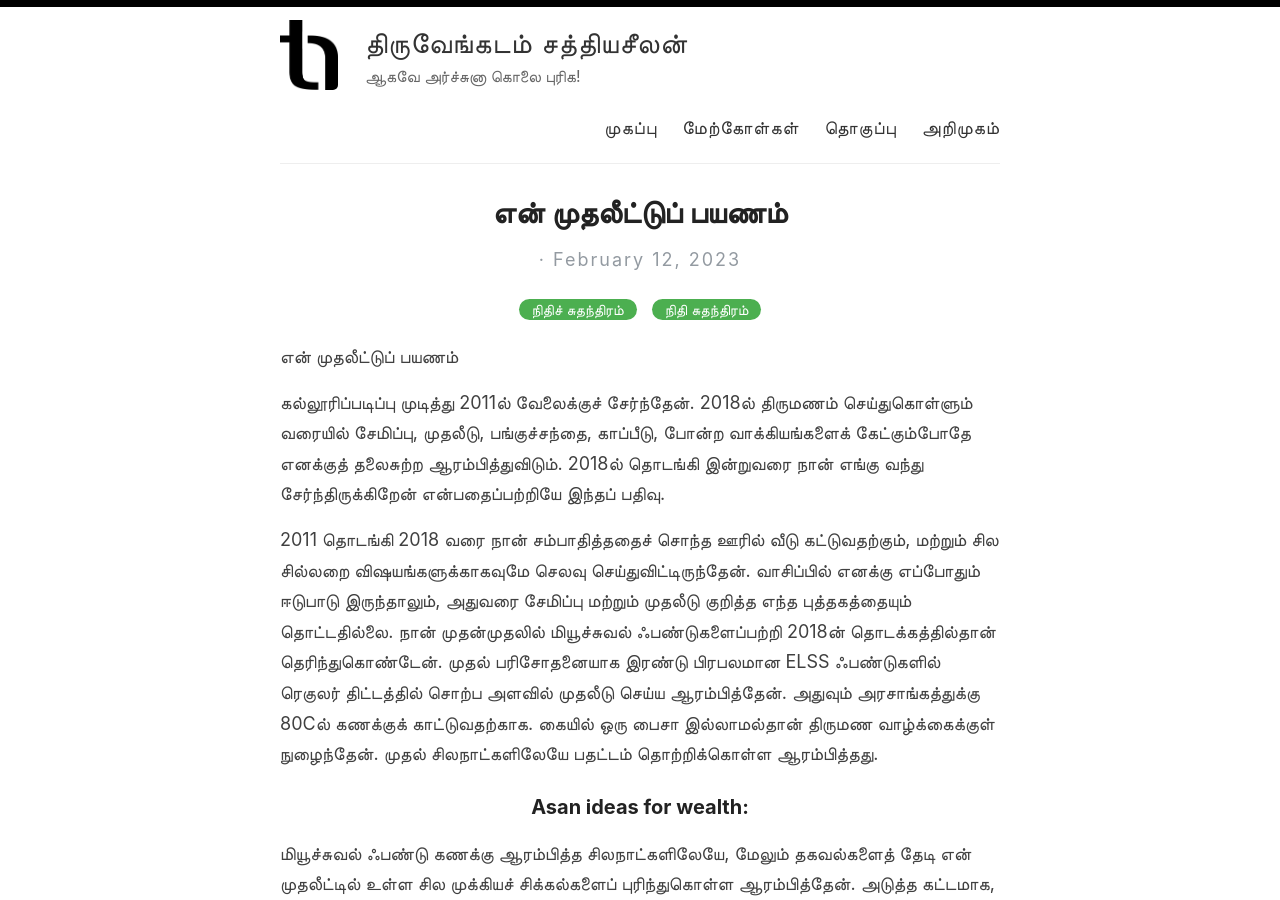
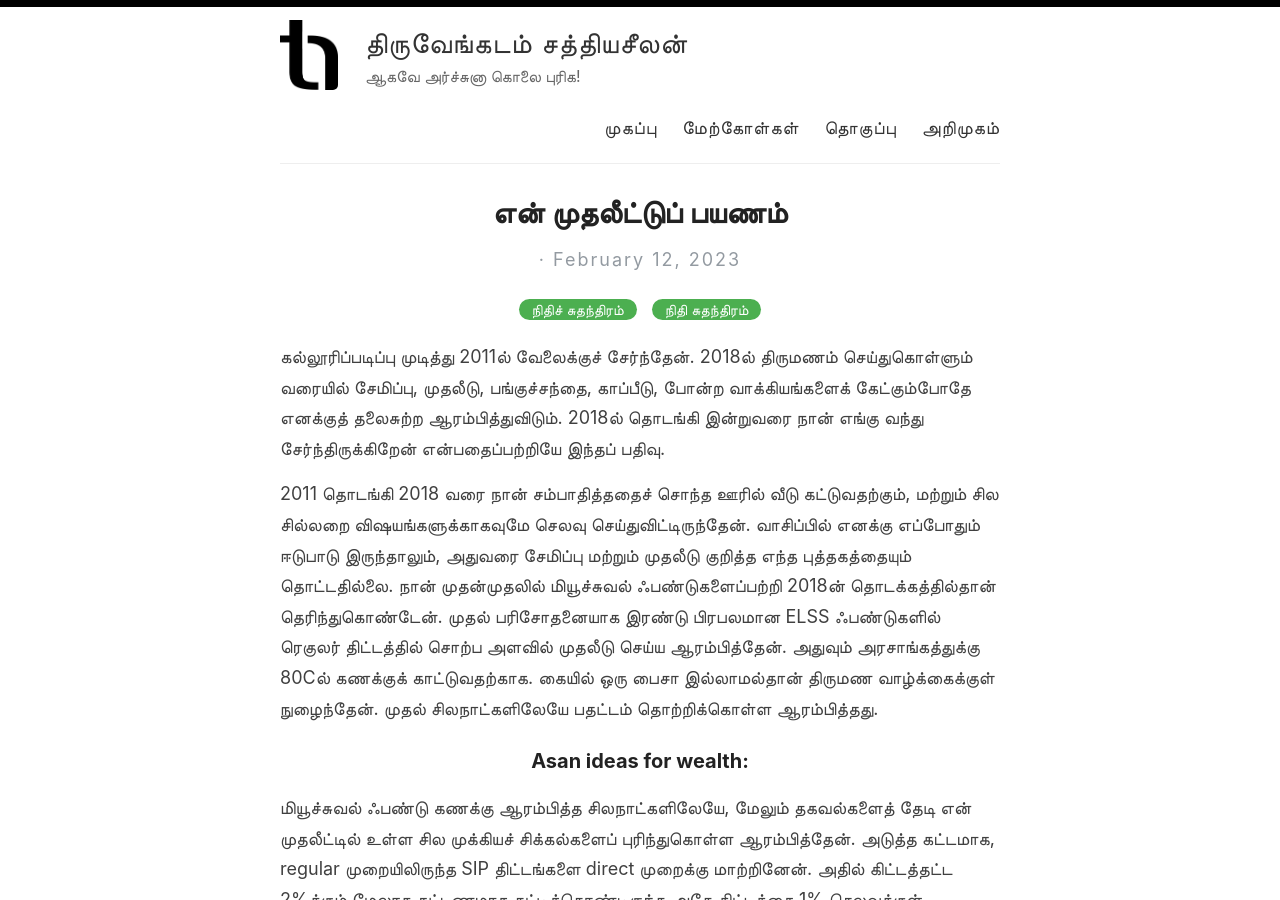
Before and after one commit to sunthiru/thiru.blog, a Jekyll site: the page built from _pages/_posts/2023-02-12-20.md, in a window 1280 px wide and 900 px high. Built offline with Jekyll 4.4.1, drawn with Linux system fonts in a browser that asks for light colours.

Commit message:
correction

```diff
--- a/_pages/_posts/2023-02-12-20.md
+++ b/_pages/_posts/2023-02-12-20.md
@@ -3,8 +3,6 @@ layout: post
 title: என் முதலீட்டுப் பயணம்
 categories: [நிதிச் சுதந்திரம், நிதி சுதந்திரம்]
 ---
-
-என் முதலீட்டுப் பயணம்
 
 கல்லூரிப்படிப்பு முடித்து 2011ல் வேலைக்குச் சேர்ந்தேன். 2018ல் திருமணம் செய்துகொள்ளும் வரையில் சேமிப்பு, முதலீடு, பங்குச்சந்தை, காப்பீடு, போன்ற வாக்கியங்களைக் கேட்கும்போதே எனக்குத் தலைசுற்ற ஆரம்பித்துவிடும். 2018ல் தொடங்கி இன்றுவரை நான் எங்கு வந்து சேர்ந்திருக்கிறேன் என்பதைப்பற்றியே இந்தப் பதிவு.
 
```
